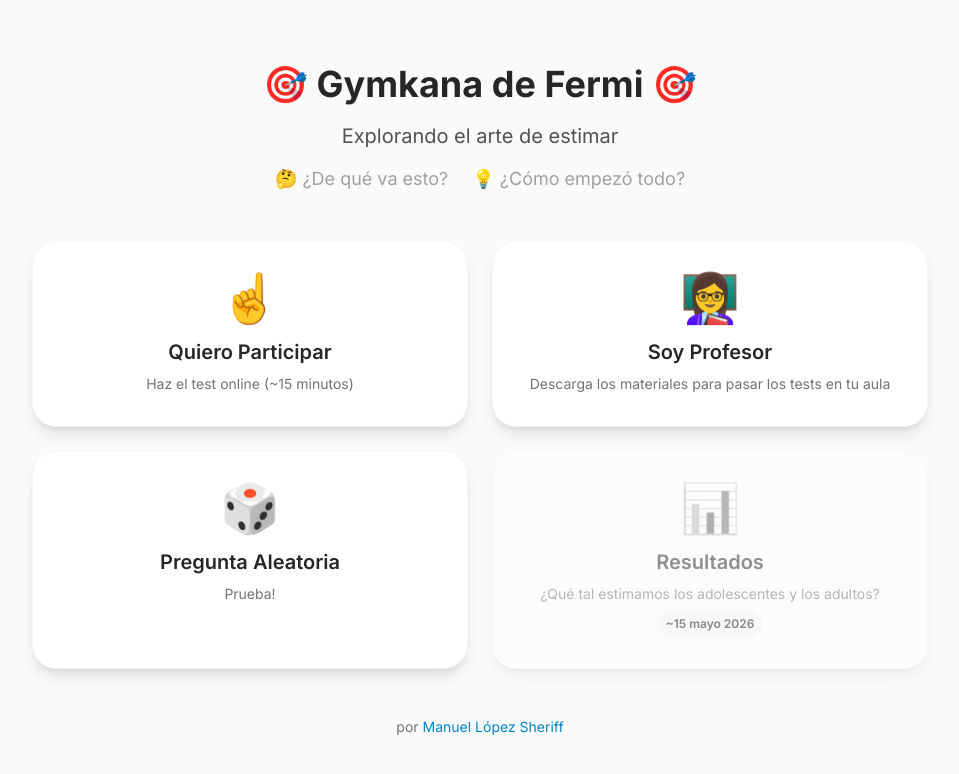
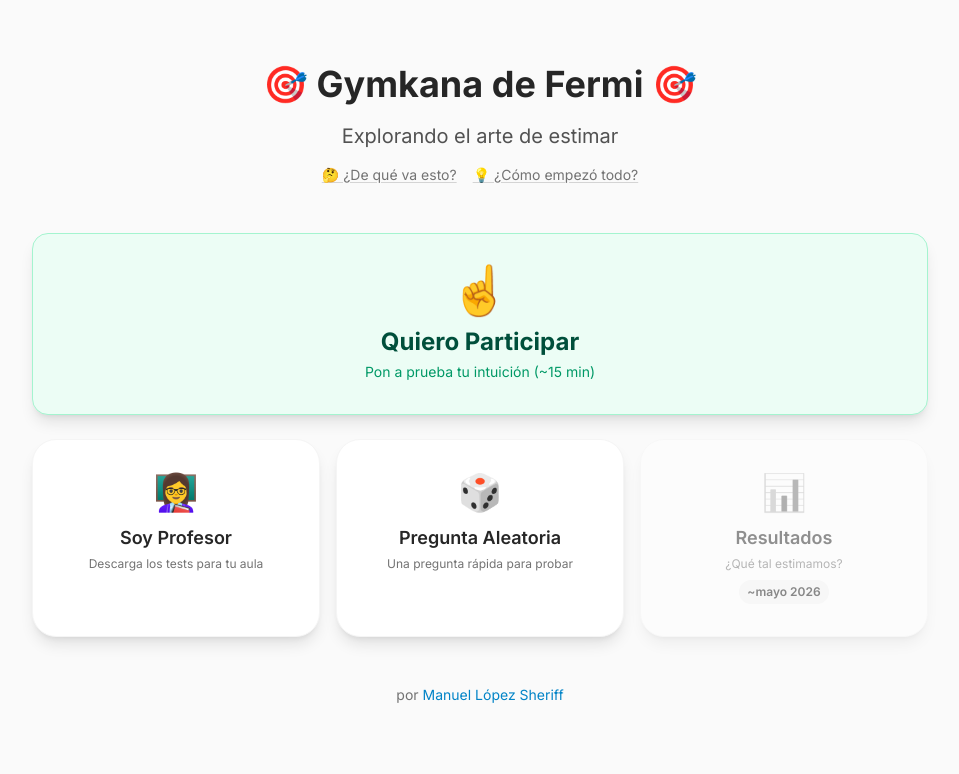
Before and after one commit to sheriffff/fermi, a Vue app: page / in a window 1280 px wide. Shown: the top 774 px of the page, without its empty margins (160-1119 px from the left). Built offline with nearby package versions, Linux system fonts and the light colour scheme; no server answers.

Commit message:
layout 2

```diff
--- a/src/views/HomeView.vue
+++ b/src/views/HomeView.vue
@@ -49,11 +49,11 @@ function handleFermiClick() {
         <p class="text-xl text-neutral-600 leading-relaxed mb-3">
           Explorando el arte de estimar
         </p>
-        <div class="flex justify-center gap-6 text-lg text-neutral-400">
-          <button @click="showInfoModal = true" class="hover:text-primary-600 transition-colors cursor-pointer">
+        <div class="flex justify-center gap-4 text-sm">
+          <button @click="showInfoModal = true" class="text-neutral-500 hover:text-primary-600 underline underline-offset-2 decoration-neutral-300 hover:decoration-primary-600 transition-colors cursor-pointer">
             🤔 ¿De qué va esto?
           </button>
-          <button @click="showImageModal = true" class="hover:text-primary-600 transition-colors cursor-pointer">
+          <button @click="showImageModal = true" class="text-neutral-500 hover:text-primary-600 underline underline-offset-2 decoration-neutral-300 hover:decoration-primary-600 transition-colors cursor-pointer">
             💡 ¿Cómo empezó todo?
           </button>
         </div>
@@ -100,72 +100,48 @@ function handleFermiClick() {
         </Transition>
       </Teleport>
 
-      <!-- Botones principales -->
-      <div class="grid grid-cols-1 md:grid-cols-2 gap-6">
-        <!-- Botón Adultos -->
-        <RouterLink
-          to="/test"
-          class="card-elevated group hover:shadow-xl transition-all duration-300 cursor-pointer text-center"
-        >
-          <div class="mb-4">
-            <span class="text-5xl group-hover:scale-110 transition-transform duration-300 inline-block">☝️</span>
-          </div>
-          <h3 class="text-xl font-semibold text-neutral-800 mb-2">
-            Quiero Participar
-          </h3>
-          <p class="text-neutral-500 text-sm">
-            Haz el test online (~15 minutos)
-          </p>
-        </RouterLink>
+      <!-- CTA Principal -->
+      <RouterLink
+        to="/test"
+        class="block mb-6 bg-emerald-50 hover:bg-emerald-100 text-emerald-900 rounded-2xl p-6 md:p-8 text-center shadow-lg hover:shadow-xl transition-all duration-300 group border border-emerald-200"
+      >
+        <span class="text-4xl md:text-5xl inline-block group-hover:scale-110 transition-transform duration-300 mb-3">☝️</span>
+        <h3 class="text-xl md:text-2xl font-bold mb-1">Quiero Participar</h3>
+        <p class="text-emerald-600 text-sm">Pon a prueba tu intuición (~15 min)</p>
+      </RouterLink>
 
-        <!-- Botón Profesor -->
+      <!-- Acciones secundarias -->
+      <div class="grid grid-cols-1 md:grid-cols-3 gap-4">
         <RouterLink
           to="/profe"
           class="card-elevated group hover:shadow-xl transition-all duration-300 cursor-pointer text-center"
         >
-          <div class="mb-4">
-            <span class="text-5xl group-hover:scale-110 transition-transform duration-300 inline-block">👩‍🏫</span>
+          <div class="mb-3">
+            <span class="text-4xl group-hover:scale-110 transition-transform duration-300 inline-block">👩‍🏫</span>
           </div>
-          <h3 class="text-xl font-semibold text-neutral-800 mb-2">
-            Soy Profesor
-          </h3>
-          <p class="text-neutral-500 text-sm">
-            Descarga los materiales para pasar los tests en tu aula
-          </p>
+          <h3 class="text-lg font-semibold text-neutral-800 mb-1">Soy Profesor</h3>
+          <p class="text-neutral-500 text-xs">Descarga los tests para tu aula</p>
         </RouterLink>
 
-        <!-- Botón Pregunta Aleatoria -->
         <RouterLink
           to="/random"
           class="card-elevated group hover:shadow-xl transition-all duration-300 cursor-pointer text-center"
         >
-          <div class="mb-4">
-            <span class="text-5xl group-hover:scale-110 transition-transform duration-300 inline-block">🎲</span>
+          <div class="mb-3">
+            <span class="text-4xl group-hover:scale-110 transition-transform duration-300 inline-block">🎲</span>
           </div>
-          <h3 class="text-xl font-semibold text-neutral-800 mb-2">
-            Pregunta Aleatoria
-          </h3>
-          <p class="text-neutral-500 text-sm">
-            Prueba!
-          </p>
+          <h3 class="text-lg font-semibold text-neutral-800 mb-1">Pregunta Aleatoria</h3>
+          <p class="text-neutral-500 text-xs">Una pregunta rápida para probar</p>
         </RouterLink>
 
-        <!-- Botón Resultados (disabled) -->
-        <div
-          class="card-elevated text-center opacity-50 cursor-not-allowed"
-        >
-          <div class="mb-4">
-            <span class="text-5xl inline-block grayscale">📊</span>
+        <div class="card-elevated text-center opacity-50 cursor-not-allowed">
+          <div class="mb-3">
+            <span class="text-4xl inline-block grayscale">📊</span>
           </div>
-          <h3 class="text-xl font-semibold text-neutral-800 mb-2">
-            Resultados
-          </h3>
-          <p class="text-neutral-500 text-sm">
-            ¿Qué tal estimamos los adolescentes y los adultos?
-          </p>
-          <span class="inline-block mt-2 text-xs text-neutral-900 font-semibold bg-neutral-100 px-2 py-1 rounded-full">~15 mayo 2026</span>
+          <h3 class="text-lg font-semibold text-neutral-800 mb-1">Resultados</h3>
+          <p class="text-neutral-500 text-xs">¿Qué tal estimamos?</p>
+          <span class="inline-block mt-2 text-xs text-neutral-900 font-semibold bg-neutral-100 px-2 py-1 rounded-full">~mayo 2026</span>
         </div>
-
       </div>
 
       <div class="text-center mt-12 text-sm text-neutral-500">
```
